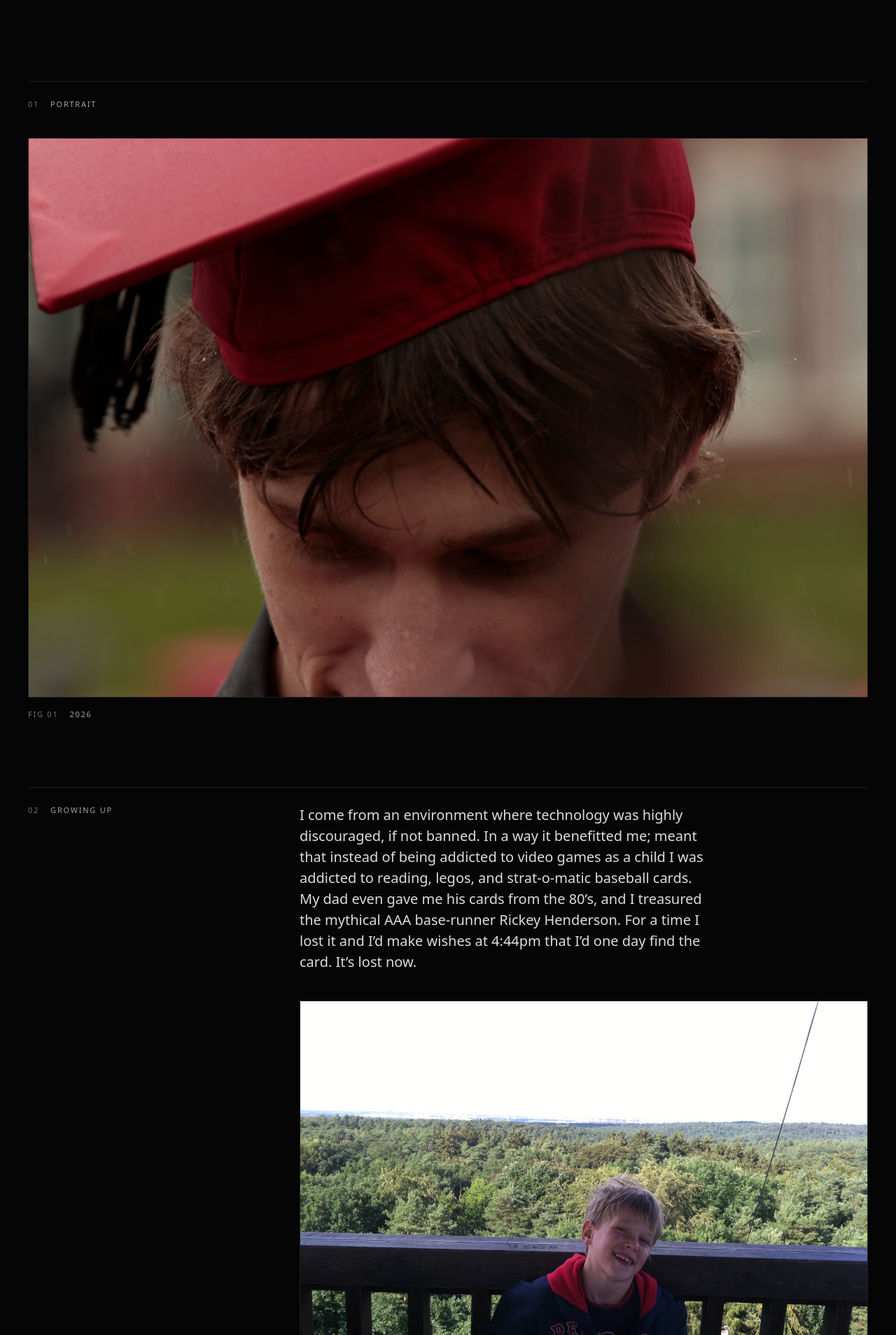
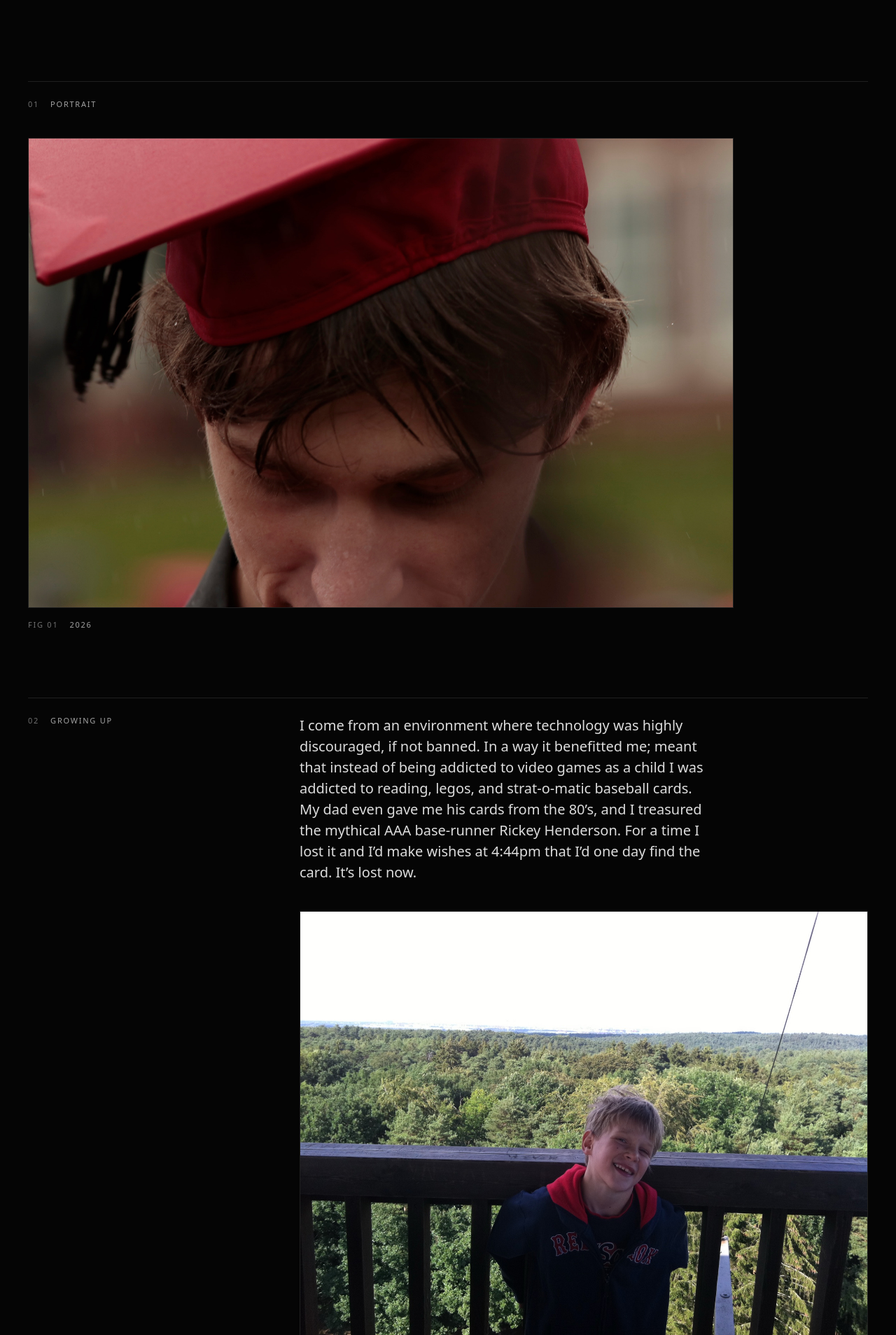
Before and after one commit to Jerenemy/website, a Flask app: page /me in a window 1280 px wide. Shown: the part 352-2260 px from the top of the page at 70% size. Run offline with Flask 3, Linux system fonts and the light colour scheme; some libraries are stand-ins or nearby versions.

Commit message:
fix(me): photos never taller than the screen
The Me page's photos filled their column, so the portrait in the wide section
stood taller than the viewport. A new .figure--photo caps a photograph at the
screen's height, narrowing it to keep its shape; each image states its ratio so
lazy images hold their size before they load.

Co-Authored-By: Claude Opus 5.5 <noreply@anthropic.com>

```diff
--- a/app/static/site/site.css
+++ b/app/static/site/site.css
@@ -209,6 +209,9 @@ details.index__item .index__answer > * + * { margin-top: var(--s2); }
 .figure figcaption { display: flex; gap: var(--s2); margin-top: var(--s2); color: var(--ink-3); font-size: var(--label-size); line-height: var(--label-lead); letter-spacing: var(--track); text-transform: uppercase; }
 .figure figcaption .t { color: var(--ink-2); }
 .figure--plain img { border: 1px solid var(--rule); }
+/* A photograph is seen whole: never taller than the screen, narrowing to keep its shape. The
+   image gives its shape as --ratio (width / height), so it holds its size before it loads. */
+.figure--photo img { max-width: min(100%, (100svh - 2 * var(--s8)) * var(--ratio, 1)); }
 
 .device--window { overflow: hidden; border-radius: var(--radius-window); background: var(--surface); box-shadow: var(--shadow-device); }
 .device--window::before {
--- a/app/templates/me.html
+++ b/app/templates/me.html
@@ -9,8 +9,8 @@
   {{ ui.head("Me") }}
 
   {% call ui.sect("01", "Portrait", wide=True) %}
-    <figure class="figure figure--plain">
-      <img src="{{ url_for('static', filename='img/me.jpeg') }}" alt="Jeremy Zay in a red graduation cap, looking down" width="1920" height="1280" decoding="async" fetchpriority="high">
+    <figure class="figure figure--plain figure--photo">
+      <img src="{{ url_for('static', filename='img/me.jpeg') }}" alt="Jeremy Zay in a red graduation cap, looking down" width="1920" height="1280" style="--ratio: 3 / 2" decoding="async" fetchpriority="high">
       <figcaption><span class="no">Fig 01</span><span class="t">2026</span></figcaption>
     </figure>
   {% endcall %}
@@ -19,8 +19,8 @@
     <div class="prose">
       <p class="lede">I come from an environment where technology was highly discouraged, if not banned. In a way it benefitted me; meant that instead of being addicted to video games as a child I was addicted to reading, legos, and strat-o-matic baseball cards. My dad even gave me his cards from the 80’s, and I treasured the mythical AAA base-runner Rickey Henderson. For a time I lost it and I’d make wishes at 4:44pm that I’d one day find the card. It’s lost now.</p>
     </div>
-    <figure class="figure figure--plain">
-      <img src="{{ url_for('static', filename='img/me-little.jpeg') }}" alt="Jeremy as a child, grinning at the rail of a lookout tower above a forest" width="1600" height="1195" loading="lazy" decoding="async">
+    <figure class="figure figure--plain figure--photo">
+      <img src="{{ url_for('static', filename='img/me-little.jpeg') }}" alt="Jeremy as a child, grinning at the rail of a lookout tower above a forest" width="1600" height="1195" style="--ratio: 1600 / 1195" loading="lazy" decoding="async">
       <figcaption><span class="no">Fig 02</span><span class="t">2011</span></figcaption>
     </figure>
     <div class="prose">
@@ -31,8 +31,8 @@
 
   {% call ui.sect("03", "Wesleyan", wide=True) %}
     <div class="pair">
-      <figure class="figure figure--plain">
-        <img src="{{ url_for('static', filename='img/me-drawing.jpeg') }}" alt="Jeremy at a kitchen table, drawing a face in a sketchbook" width="1200" height="1600" loading="lazy" decoding="async">
+      <figure class="figure figure--plain figure--photo">
+        <img src="{{ url_for('static', filename='img/me-drawing.jpeg') }}" alt="Jeremy at a kitchen table, drawing a face in a sketchbook" width="1200" height="1600" style="--ratio: 3 / 4" loading="lazy" decoding="async">
         <figcaption><span class="no">Fig 03</span><span class="t">2026</span></figcaption>
       </figure>
       <div>
```
Also changed, not shown: app/static/site/README.md.
